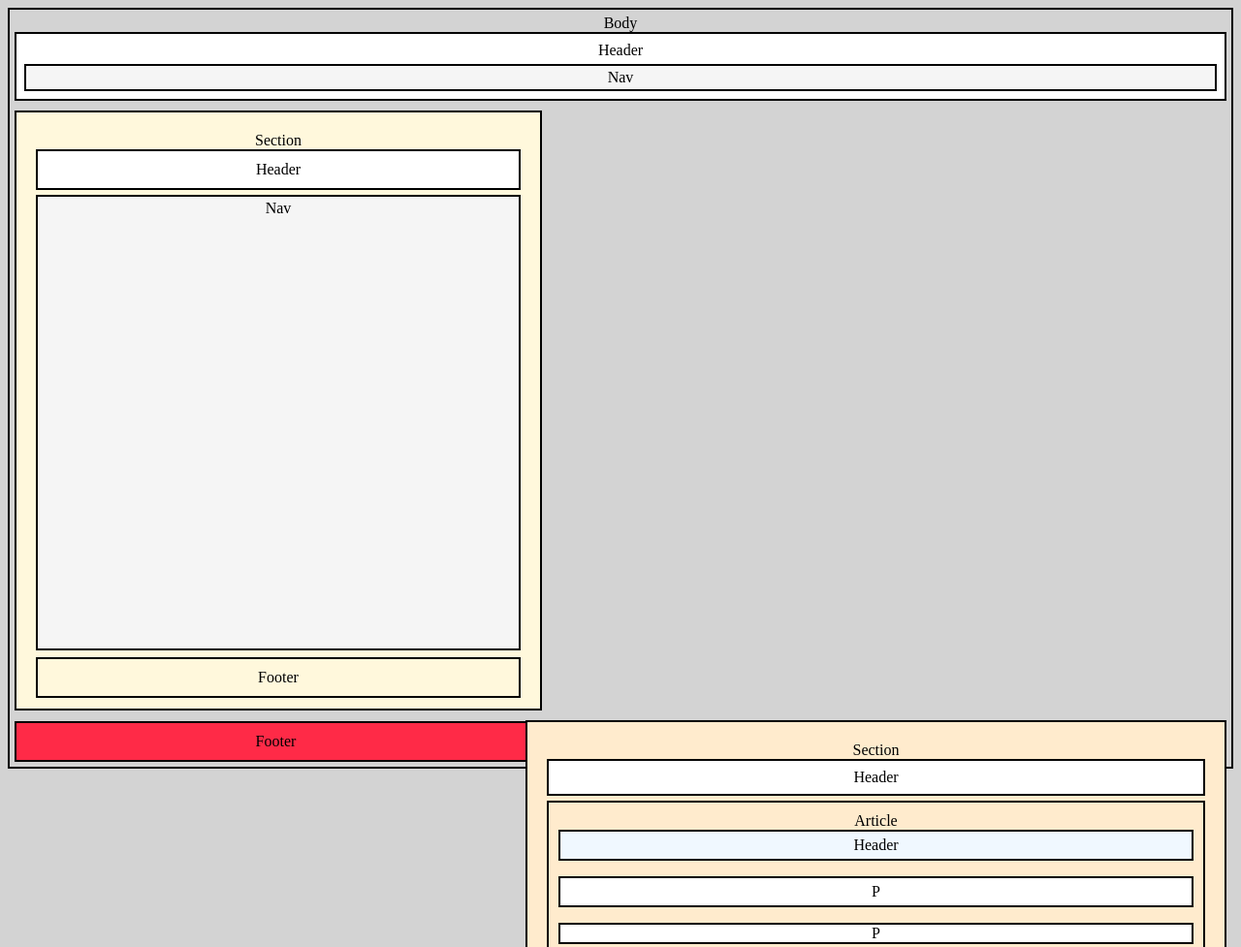
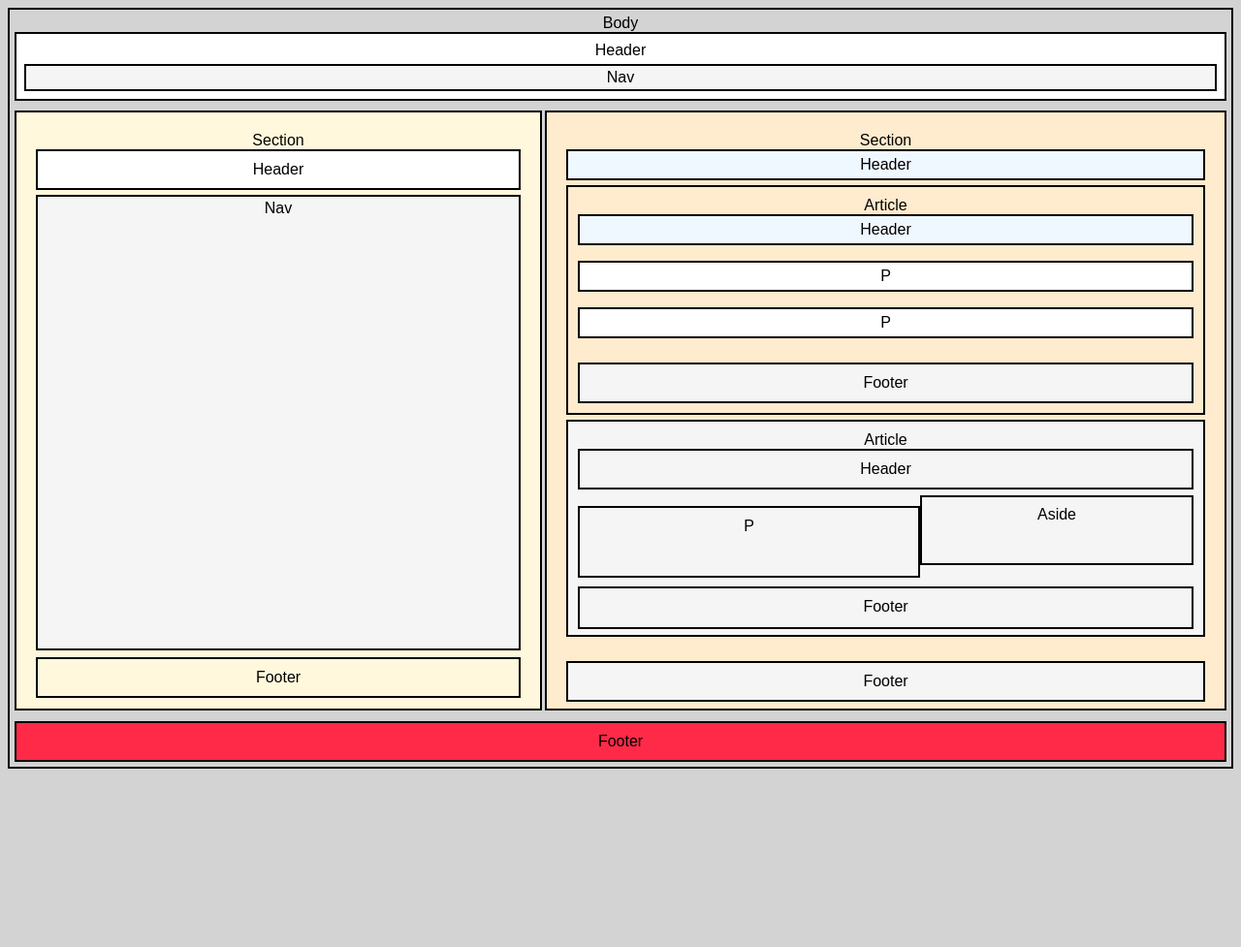
Before and after one commit to hanzlac/FrontEndProject, a plain HTML site: page index.html in a window 1280 px wide. Shown: the top 977 px of the page at 97% size. After the commit the page ends 801 px from the top, so only its background shows below. Drawn offline with Linux system fonts and the light colour scheme.

Commit message:
8:30pm latest updates

```diff
--- a/css/index.css
+++ b/css/index.css
@@ -2,6 +2,8 @@ body{
     border: 2px solid black;
     padding: 5px;
     background: lightgrey;
+    text-align: center;
+    font-family: sans-serif;
 
 }
 
@@ -67,3 +69,80 @@ nav{
     margin-top: 5px;
     margin-bottom: 5px;
 }
+#sectionright header  {
+    border: 2px solid black;
+    background-color: aliceblue;
+    padding:5px;
+    margin-outside:10px;
+}
+#sectionright p {
+    border:2px solid black;
+    background-color: white;
+    padding:5px;
+    margin-outside: 10px;
+}
+
+#sectionright footer {
+    border:solid black 2px;
+    background-color: whitesmoke;
+    padding: 10px;
+    margin-outside: 10px;
+    margin-top: 25px;
+}
+#sectionright #arbottom {
+    border:solid black 2px;
+    background-color: whitesmoke;
+    height: 200px;
+    padding: 10px;
+    margin-bottom: 1px;
+}
+
+#sectionright #arbottom header {
+    border:solid black 2px;
+    background-color: whitesmoke;
+    padding:10px;
+    margin-bottom: 1px;
+
+}
+#sectionright #arbottom p{
+    border:solid black 2px;
+    background-color: whitesmoke;
+    float: left;
+    height: 50px;
+    width:329px;
+    padding:10px;
+}
+
+#sectionright #arbottom aside {
+    border:solid black 2px;
+    background-color: whitesmoke;
+    margin-top: 5px;
+    float: right;
+    padding: 9px;
+    width: 260px;
+    height: 50px;
+
+}
+
+#sectionright #arbottom #farbelow {
+    border: solid black 2px;
+    background-color: whitesmoke;
+    margin-top: 100px;
+    margin-bottom: 5px;
+    height: 20px;
+    padding: 10px;
+}
+#sectionright #arbottom #fdown {
+    border: solid black 2px;
+    background-color:whitesmoke;
+    margin-top: 5px;
+    padding: 10px;
+}
+body #fbelow {
+    text-align: center;
+    border: solid black 2px;
+    padding: 10px;
+    background-color: #ff2a47;
+    alignment: center;
+    margin-top: 640px;
+}
--- a/index.html
+++ b/index.html
@@ -30,23 +30,37 @@ Body
     </section>
 
     <section id="sectionright"> Section
-         <header id="hright">Header</header>
-            <article id="arup"> Article
-         <header style="border: 2px solid black;background-color: aliceblue;padding: 5px;margin-outside: 10px"> Header</header>
-                <p style="border: 2px solid black;background-color: white;padding: 5px;margin-outside: 10px"> P </p>
-                <p style="border: 2px solid black;background-color: white; margin-outside: 10px"> P </p>
-             <footer style="border: solid black 2px;background-color: whitesmoke;padding: 10px;margin-outside: 10px;margin-top: 25px"> Footer </Footer>
-            </article>
-        <article style="border: solid black 2px;background-color: whitesmoke;padding: 10px;height: 220px"> Article
-                <header style="border: solid black 2px;background-color: whitesmoke;padding: 10px;margin-bottom: 1px"> Header</header>
-                <p style="border: solid black 2px;background-color: whitesmoke; float: left;height: 70px;width: 329px;padding: 10px;">P</p>
-                <aside style="border: solid black 2px;background-color: whitesmoke; float: right;padding: 9px; width: 280px;height: 70px">Aside</aside>
-                <footer style="border: solid black 2px;background-color: whitesmoke;margin-top: 120px;padding: 10px;">Footer</footer>
+         <header id="hright">Header
+
+         </header>
+        <article id="arup"> Article
+            <header>
+                Header
+            </header>
+            <p> P </p>
+            <p> P </p>
+            <footer> Footer
+            </footer>
         </article>
-    <footer style="border: solid black 2px;background-color: whitesmoke;margin-top: 5px;padding: 10px">Footer</footer>
+        <article id="arbottom"> Article
+                <header>
+                    Header
+                </header>
+                <p>
+                    P
+                </p>
+                <aside >
+                    Aside
+                </aside>
+                <footer id="farbelow">
+                    Footer
+                </footer>
+        </article>
+        <footer id="fdown">Footer
+        </footer>
     </section>
 
-<footer style="text-align: center; border: 2px solid black;padding: 10px;background-color: #ff2a47;alignment: center;margin-top: 640px"> Footer
+<footer id="fbelow"> Footer
 </footer>
 
 </body>
--- a/sass/custom.scss
+++ b/sass/custom.scss
@@ -0,0 +1,154 @@
+.DefaultBorder{
+  border: 2px solid black ;
+
+}
+
+body{
+  @extend .DefaultBorder;
+  padding: 5px;
+  background: lightgrey;
+  text-align: center;
+  font-family: sans-serif;
+
+}
+
+header{
+  @extend .DefaultBorder;
+  padding: 8px;
+  background-color: white;
+}
+nav{
+  @extend .DefaultBorder;
+  background-color: white;
+  padding: 3px;
+  height: 25px;
+}
+
+#sectionleft {
+  @extend .DefaultBorder;
+  background-color: cornsilk;
+  float: left;
+  margin-top: 10px;
+  height: 575px;
+  padding: 20px;
+  width: 500px;
+}
+#hleft {
+  background-color: white;
+  @extend .DefaultBorder;
+  padding: 10px;
+
+}
+  nav {
+    @extend .DefaultBorder;
+       background-color: whitesmoke;
+       margin-outside: 10px;
+        margin-top: 5px;
+       height: 80%;
+      text-align: center;
+}
+footer {
+  @extend .DefaultBorder;
+  padding: 10px;
+  margin-outside: 10px;
+  margin-top: 7px;
+}
+#sectionright{
+  @extend .DefaultBorder;
+  height: 575px;
+  float: right;
+  margin-top: 10px;
+  padding: 20px;
+  background-color: blanchedalmond;
+
+}
+#hright {
+  @extend .DefaultBorder;
+  alignment: center;
+  padding: 8px;
+  margin-outside: 10px
+}
+#arup {
+  @extend .DefaultBorder;
+  padding: 10px;
+  margin-outside: 5px;
+  margin-top: 5px;
+  margin-bottom: 5px;
+}
+#sectionright header  {
+  @extend .DefaultBorder;
+  background-color: aliceblue;
+  padding:5px;
+  margin-outside:10px;
+}
+#sectionright p {
+  @extend .DefaultBorder;
+  background-color: white;
+  padding:5px;
+  margin-outside: 10px;
+}
+
+#sectionright footer {
+  @extend .DefaultBorder;
+  background-color: whitesmoke;
+  padding: 10px;
+  margin-outside: 10px;
+  margin-top: 25px;
+}
+#sectionright #arbottom {
+  @extend .DefaultBorder;
+  background-color: whitesmoke;
+  height: 200px;
+  padding: 10px;
+  margin-bottom: 1px;
+}
+
+#sectionright #arbottom header {
+  @extend .DefaultBorder;
+  background-color: whitesmoke;
+  padding:10px;
+  margin-bottom: 1px;
+
+}
+#sectionright #arbottom p{
+  @extend .DefaultBorder;
+  background-color: whitesmoke;
+  float: left;
+  height: 50px;
+  width:329px;
+  padding:10px;
+}
+
+#sectionright #arbottom aside {
+  @extend .DefaultBorder;
+  background-color: whitesmoke;
+  margin-top: 5px;
+  float: right;
+  padding: 9px;
+  width: 260px;
+  height: 50px;
+
+}
+
+#sectionright #arbottom #farbelow {
+  @extend .DefaultBorder;
+  background-color: whitesmoke;
+  margin-top: 100px;
+  margin-bottom: 5px;
+  height: 20px;
+  padding: 10px;
+}
+#sectionright #arbottom #fdown {
+  @extend .DefaultBorder;
+  background-color:whitesmoke;
+  margin-top: 5px;
+  padding: 10px;
+}
+body #fbelow {
+  text-align: center;
+  @extend .DefaultBorder;
+  padding: 10px;
+  background-color: #ff2a47;
+  alignment: center;
+  margin-top: 640px;
+}
--- /dev/null
+++ b/sass/ie.scss
@@ -0,0 +1,5 @@
+/* Welcome to Compass. Use this file to write IE specific override styles.
+ * Import this file using the following HTML or equivalent:
+ * <!--[if IE]>
+ *   <link href="/stylesheets/ie.css" media="screen, projection" rel="stylesheet" type="text/css" />
+ * <![endif]--> */
--- /dev/null
+++ b/sass/print.scss
@@ -0,0 +1,3 @@
+/* Welcome to Compass. Use this file to define print styles.
+ * Import this file using the following HTML or equivalent:
+ * <link href="/stylesheets/print.css" media="print" rel="stylesheet" type="text/css" /> */
--- /dev/null
+++ b/sass/screen.scss
@@ -0,0 +1,6 @@
+/* Welcome to Compass.
+ * In this file you should write your main styles. (or centralize your imports)
+ * Import this file using the following HTML or equivalent:
+ * <link href="/stylesheets/screen.css" media="screen, projection" rel="stylesheet" type="text/css" /> */
+
+@import "compass/reset";
```
Lines whose indentation alone changed are shown as unchanged.
